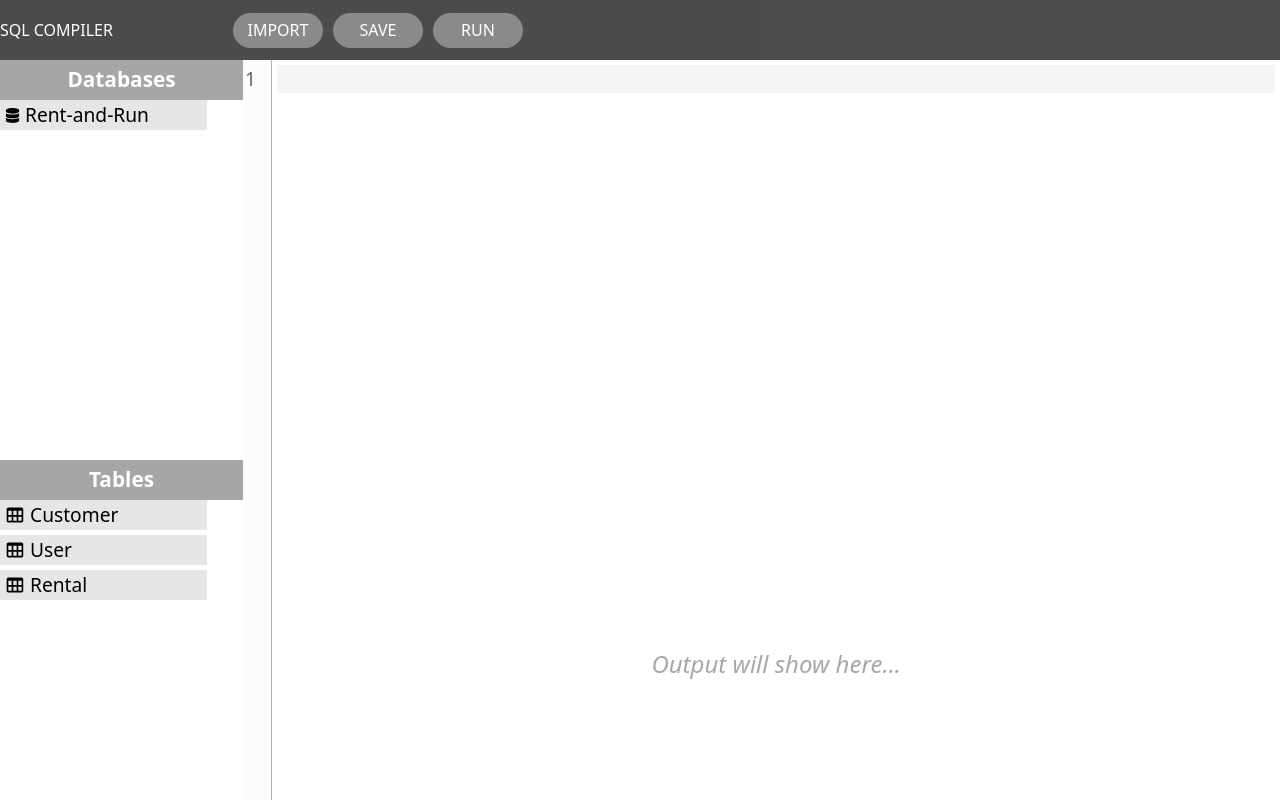
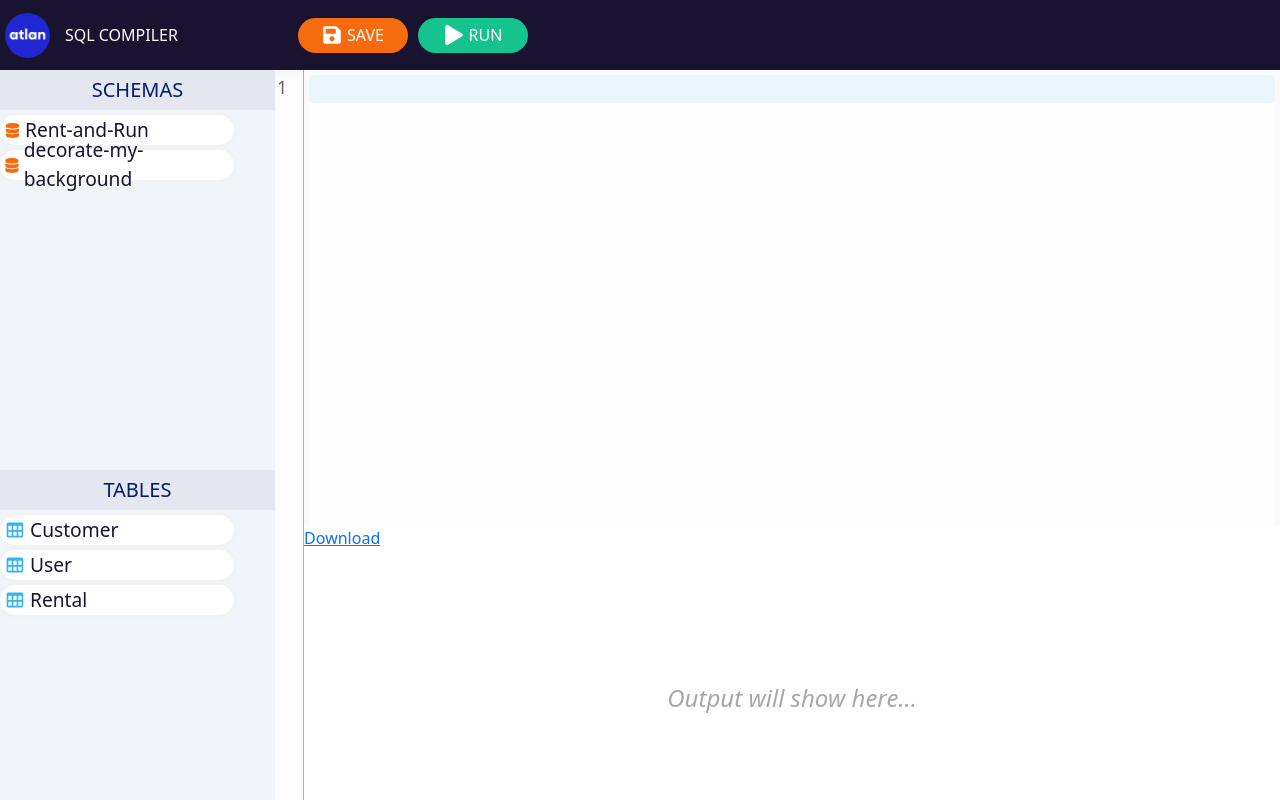
Before and after one commit to VishavKamboj01/sql_query_editor, a React (Create React App) app: page / in a window 1280 px wide. Built offline with nearby package versions, Linux system fonts and the light colour scheme.

Commit message:
Changed Styles and some colors.

```diff
--- a/package.json
+++ b/package.json
@@ -9,6 +9,7 @@
     "bootstrap": "^5.1.3",
     "react": "^18.1.0",
     "react-bootstrap": "^2.4.0",
+    "react-csv": "^2.2.2",
     "react-dom": "^18.1.0",
     "react-icons": "^4.4.0",
     "react-scripts": "5.0.1",
--- a/src/Components/Editor/Editor.jsx
+++ b/src/Components/Editor/Editor.jsx
@@ -12,15 +12,18 @@ import {
 import Output from "./Output";
 import Sidebar from "./Sidebar";
 import {
+  AtlanLogo,
   BaseContainer,
   Button,
   ButtonsContainer,
   TopBarContainer,
 } from "../Home/homeStyles";
-
+import { FaPlay, FaSave } from "react-icons/fa";
+import { BiImport } from "react-icons/bi";
+import logo from "../../images/atlan.png";
 import { getWords, hasWord } from "../../Trie/Trie";
 
-const LENGTH = 10;
+const LENGTH = 18;
 const clamp = (min, max, val) => Math.max(min, Math.min(val, max));
 
 export default function Editor() {
@@ -76,7 +79,9 @@ export default function Editor() {
       key !== "Enter" &&
       key !== "ArrowDown" &&
       key !== "ArrowUp" &&
-      key !== "Backspace"
+      key !== "Backspace" &&
+      key !== "ArrowRight" &&
+      key !== "ArrowLeft"
     ) {
       event.currentTarget.innerHTML = changeColor(code);
       console.log(event.currentTarget.innerHTML);
@@ -89,7 +94,7 @@ export default function Editor() {
     let coloredCode = "";
     for (let word of words) {
       if (hasWord(word.trim())) {
-        coloredCode += "<span style='color: #FF5B00'> " + word + " </span>";
+        coloredCode += "<span style='color: #FC4F4F'> " + word + " </span>";
       } else coloredCode += " " + word;
     }
     return coloredCode;
@@ -97,7 +102,7 @@ export default function Editor() {
 
   const updateSuggesstions = (event, index) => {
     alignSuggesstionBox(index, event);
-    const code = event.currentTarget.innerText;
+    const code = event.currentTarget.innerText.trim();
     const words = code.split(" ");
 
     if (code === "" || hasWord(words[words.length - 1].trim())) {
@@ -107,6 +112,7 @@ export default function Editor() {
     const result = getWords(words[words.length - 1].trim().toLowerCase());
 
     setSuggesstions(result);
+    setCode(code);
   };
 
   const alignSuggesstionBox = (index, event) => {
@@ -151,22 +157,24 @@ export default function Editor() {
     if (code !== "") setShowOutput(true);
   };
 
-  const reduceLines = () => {
-    let value = markerValue;
-    const index = value.indexOf(lineCounter.toString());
-
-    value = value.slice(0, index);
-    setMarkerValue(value);
-  };
-
   return (
     <EditorContainer>
       <TopBarContainer>
+        <AtlanLogo src={logo} />
         SQL COMPILER
         <ButtonsContainer>
-          <Button>IMPORT</Button>
-          <Button>SAVE</Button>
-          <Button onClick={handleRunClicked}>RUN</Button>
+          {/* <Button>
+            <BiImport style={{ marginRight: 5 }} size={20} color="white" />
+            IMPORT
+          </Button> */}
+          <Button style={{ background: "#F66B0E" }}>
+            <FaSave style={{ marginRight: 5 }} size={20} color="white" />
+            SAVE
+          </Button>
+          <Button onClick={handleRunClicked} style={{ background: "#14C38E" }}>
+            <FaPlay style={{ marginRight: 5 }} size={20} color="white" />
+            RUN
+          </Button>
         </ButtonsContainer>
       </TopBarContainer>
       <CodeAreaContainer>
--- a/src/Components/Editor/Output.jsx
+++ b/src/Components/Editor/Output.jsx
@@ -2,16 +2,35 @@ import React, { useEffect, useState } from "react";
 import { ResultContainer } from "./outputStyles";
 import { Table } from "react-bootstrap";
 import { executeQuery } from "../../Tables/tables";
+import { CSVDownload, CSVLink } from "react-csv";
 
 export default function Output({ nothing, query, onComplete }) {
   const table = executeQuery(query);
 
+  const prepareData = () => {
+    let rows = [];
+    rows.push(table.headers);
+
+    for (let obj of table.data) {
+      let row = [];
+      row.push(obj.id);
+      row.push(obj.firstName);
+      row.push(obj.lastName);
+      row.push(obj.username);
+      rows.push(row);
+    }
+
+    return rows;
+  };
+
   return (
     <ResultContainer>
+      <CSVLink data={prepareData()}>Download</CSVLink>
+
       {!nothing && query !== "" && table.headers.length > 0 ? (
         <Table striped bordered hover onClick={onComplete}>
           <thead>
-            <tr>
+            <tr style={{ background: "#1a132f", color: "white", opacity: 0.6 }}>
               {table.headers.map((header) => (
                 <th>{header}</th>
               ))}
--- a/src/Components/Editor/Sidebar.jsx
+++ b/src/Components/Editor/Sidebar.jsx
@@ -14,24 +14,28 @@ export default function Sidebar() {
   return (
     <SideBarContainer>
       <Databases>
-        <Header>Databases</Header>
+        <Header>SCHEMAS</Header>
         <Bar>
-          <FaDatabase size={15} color="black" />
+          <FaDatabase size={15} color="#F66B0E" />
           <Text>Rent-and-Run</Text>
+        </Bar>
+        <Bar>
+          <FaDatabase size={15} color="#F66B0E" />
+          <Text>decorate-my-background</Text>
         </Bar>
       </Databases>
       <Tables>
-        <Header>Tables</Header>
+        <Header>TABLES</Header>
         <Bar>
-          <BiTable size={20} color="black" />
+          <BiTable size={20} color="#34B3F1" />
           <Text>Customer</Text>
         </Bar>
         <Bar>
-          <BiTable size={20} color="black" />
+          <BiTable size={20} color="#34B3F1" />
           <Text>User</Text>
         </Bar>
         <Bar>
-          <BiTable size={20} color="black" />
+          <BiTable size={20} color="#34B3F1" />
           <Text>Rental</Text>
         </Bar>
       </Tables>
--- a/src/Components/Editor/editorStyles.js
+++ b/src/Components/Editor/editorStyles.js
@@ -37,7 +37,7 @@ export const CodeArea = styled.textarea`
 export const CodeDiv = styled.div`
   width: 100%;
   height: 60%;
-  background-color: white;
+  background-color: #f9fafc;
   text-align: left;
   padding: 5px;
   font-size: 1.2rem;
@@ -51,9 +51,9 @@ export const LineMarker = styled.textarea`
   width: 30px;
   color: black;
   opacity: 0.6;
-  padding-top: 5px;
+  padding-top: 3px;
 
-  font-size: 1.2rem;
+  font-size: 1.17rem;
   outline: none;
   border: 0;
   border-right: 1px solid gray;
@@ -69,14 +69,17 @@ export const InputDiv = styled.div`
   opacity: 0.8;
   outline: none;
   caret-color: darkgray;
+  padding-left: 5px;
 
   :focus {
-    background: rgba(128, 128, 128, 0.1);
+    background: rgba(66, 194, 255, 0.1);
+    border-radius: 5px;
   }
 `;
 
 export const SuggesstionBox = styled.div`
   width: 300px;
+  max-height: 400px;
   position: absolute;
   top: 30px;
   display: none;
--- a/src/Components/Editor/sidebarStyles.js
+++ b/src/Components/Editor/sidebarStyles.js
@@ -2,8 +2,8 @@ import styled from "styled-components";
 
 export const SideBarContainer = styled.div`
   height: 100vh;
-  width: 300px;
-  background: lightgray;
+  width: 350px;
+  background: white;
   display: flex;
   align-items: center;
   flex-direction: column;
@@ -12,13 +12,13 @@ export const SideBarContainer = styled.div`
 export const Databases = styled.div`
   width: 100%;
   height: 50%;
-  background: white;
+  background: rgba(119, 151, 182, 0.1);
 `;
 
 export const Tables = styled.div`
   width: 100%;
   height: 50%;
-  background: white;
+  background: rgba(119, 151, 182, 0.1);
 `;
 
 export const Header = styled.div`
@@ -27,35 +27,37 @@ export const Header = styled.div`
   display: flex;
   justify-content: center;
   align-items: center;
-  font-size: 1.3rem;
-  font-weight: bold;
-  color: white;
+  font-size: 1.25rem;
+  font-weight: 500;
+  color: #001d6e;
   padding: 3px 0;
-  background: rgba(128, 128, 128, 0.7);
+  background: rgba(177, 175, 206, 0.2);
 `;
 
 export const Bar = styled.div`
   width: 85%;
   height: 30px;
-  background: rgba(128, 128, 128, 0.2);
-  color: black;
-  margin-bottom: 5px;
+  background: rgba(255, 255, 255);
+  box-shadow: 0 0 5px #eee;
+
+  margin-top: 5px;
   display: flex;
   align-items: center;
   font-size: 1.2rem;
   padding-left: 5px;
   cursor: pointer;
+  border-radius: 20px;
 
   transition: 0.5s ease;
 
   :hover {
-    width: 98%;
+    width: 100%;
   }
 `;
 
 export const Text = styled.p`
   font-size: 1.2rem;
-  color: black;
+  color: #1a132f;
   margin: 0;
   padding: 0;
   margin-left: 5px;
--- a/src/Components/Home/homeStyles.js
+++ b/src/Components/Home/homeStyles.js
@@ -3,19 +3,29 @@ import styled from "styled-components";
 export const BaseContainer = styled.div`
   width: 100vw;
   height: 100vh;
-  background-color: lightgrey;
+  background-color: white;
   overflow-x: hidden;
   overflow-y: hidden;
 `;
 
 export const TopBarContainer = styled.div`
   width: 100%;
-  height: 60px;
-  background-color: black;
-  opacity: 0.7;
+  height: 70px;
+  //background: rgba(1, 0, 56, 0.9);
+  background: #1a132f;
+  box-shadow: 0 0 10px #eee;
   color: white;
   display: flex;
   align-items: center;
+`;
+
+export const AtlanLogo = styled.img`
+  width: 45px;
+  height: 45px;
+  border-radius: 23px;
+  object-fit: cover;
+  margin-right: 15px;
+  margin-left: 5px;
 `;
 
 export const ButtonsContainer = styled.div`
@@ -26,7 +36,7 @@ export const ButtonsContainer = styled.div`
 `;
 
 export const Button = styled.div`
-  width: 90px;
+  width: 110px;
   height: 35px;
   cursor: pointer;
   display: flex;
@@ -34,5 +44,5 @@ export const Button = styled.div`
   justify-content: center;
   align-items: center;
   background: rgba(128, 128, 128, 0.7);
-  border-radius: 20px;
+  border-radius: 30px;
 `;
```
Also changed, not shown: src/images/atlan.png (added), 1 other file (tests, documents, lock files or other folders).
